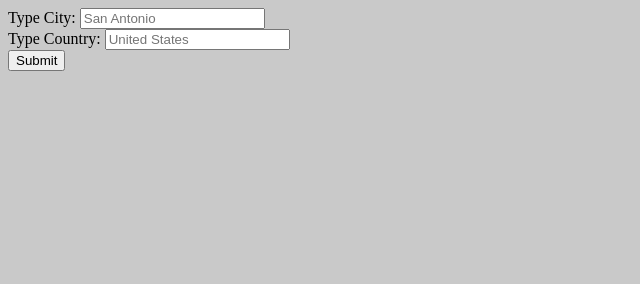
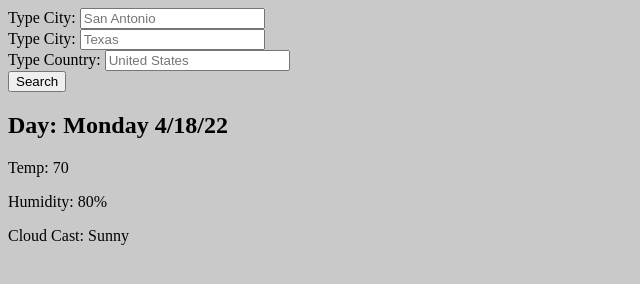
Before and after one commit to jehutymsms/weather_api_project, a plain HTML site: page index.html in a window 1280 px wide. Shown: the whole page, without its empty margins (0-640 px from the left). Drawn offline with Linux system fonts and the light colour scheme.

Commit message:
Basic HTMl layout for App

```diff
--- a/index.html
+++ b/index.html
@@ -8,15 +8,48 @@
     <title>API Weather Project</title>
 </head>
 <body>
+    <section id="mainGridContainer">
+        <div id="gridFormItem">
             <form>
                 <label for="weatherSearchCity">Type City:</label>
                 <input type="search" name="weatherSearchCity" id="weatherSearchCity" placeholder="San Antonio">
                 <br>
+                <label for="weatherSearchState">Type City:</label>
+                <input type="search" name="weatherSearchState" id="weatherSearchState" placeholder="Texas">
+                <br>
                 <label for="weatherSearchCountry">Type Country:</label>
                 <input type="search" name="weatherSearchCountry" id="weatherSearchCountry" placeholder="United States">
                 <br>
-        <button type="submit">Submit</button>
+                <button type="submit">Search</button>
             </form>
+        </div>
+        <div id="gridMainDisplayItem">
+            <h2>Day: Monday 4/18/22</h2>
+            <p>Temp: 70</p>
+            <p>Humidity: 80%</p>
+            <p>Cloud Cast: Sunny</p>
+        </div>
+        <div id="gridForcastTitleItem">
+
+        </div>
+        <div id="gridDay1Item">
+
+        </div>
+        <div id="gridDay2Item">
+
+        </div>
+        <div id="gridDay3Item">
+
+        </div>
+        <div id="gridDay4Item">
+
+        </div>
+        <div id="gridDay5Item">
+
+        </div>
+    </section>
+
+
     <script src="./myscript.js"></script>
 </body>
 </html>
```
Lines whose indentation alone changed are shown as unchanged.
